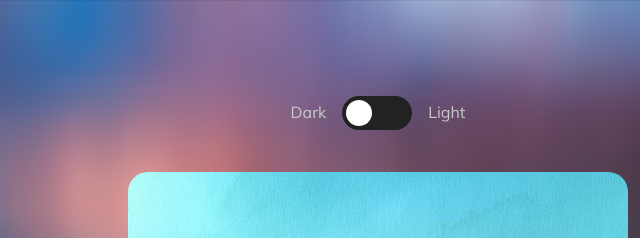
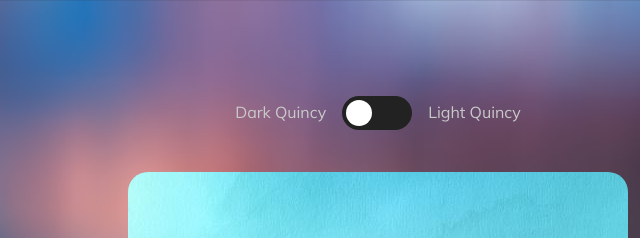
Before and after one commit to Beatriz-G/js-leccion5-quincy-1, a website: page index.html in a window 1280 px wide. Shown: the top 238 px of the page, 262-902 px from the left. Drawn offline with Linux system fonts and the light colour scheme.

Commit message:
Added Quincy to Dark and Light button at top

```diff
--- a/index.html
+++ b/index.html
@@ -23,12 +23,12 @@
   <body>
     <main class="profile-card">
       <header class="switch-container">
-        <p>Dark</p>
+        <p>Dark Quincy</p>
         <label for="toggle" class="switch">
           <div class="ball"></div>
         </label>
         <input id="toggle" name="toggle" type="checkbox" />
-        <p>Light</p>
+        <p>Light Quincy</p>
       </header>
       <div class="top"></div>
       <div class="bottom">
```
